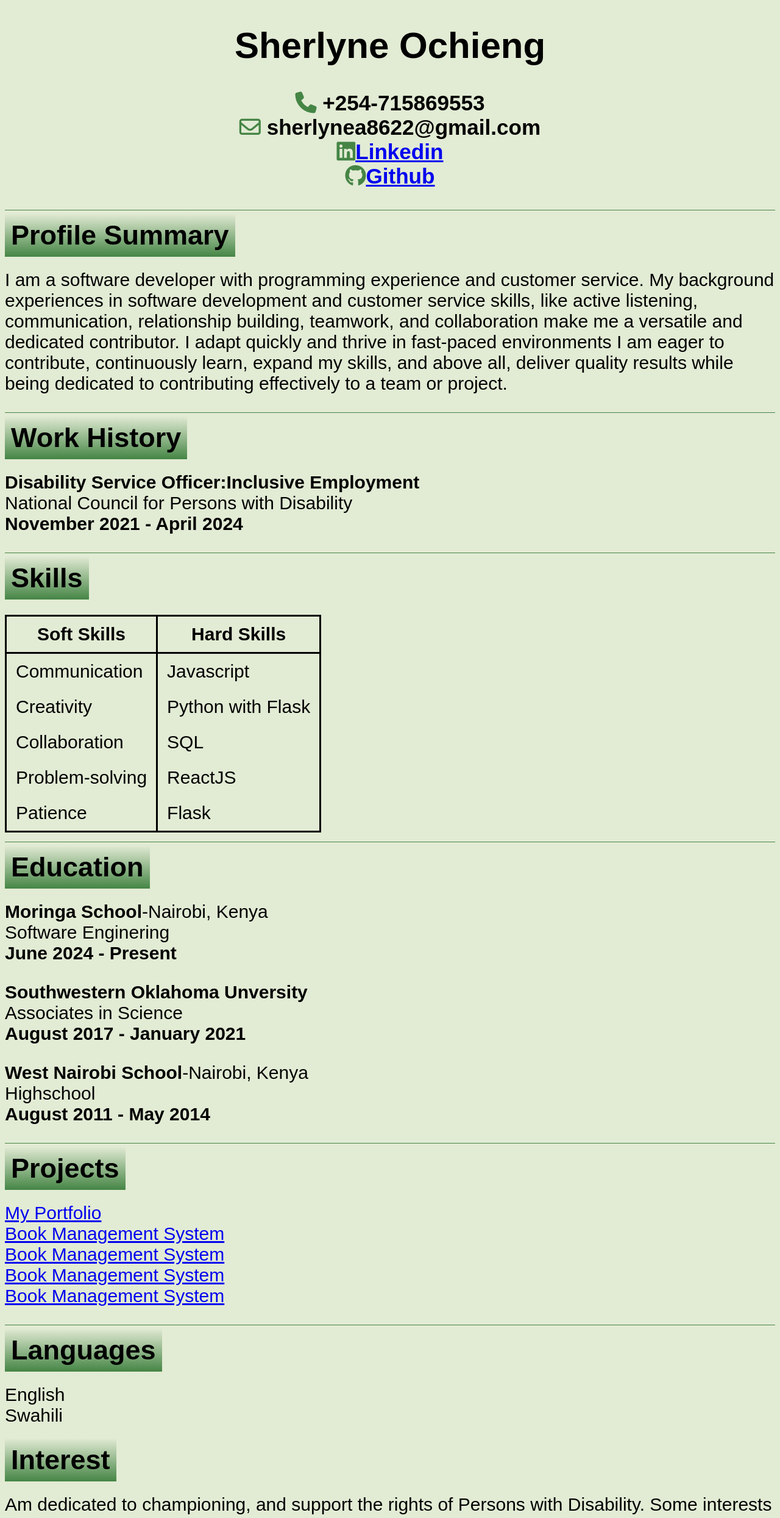
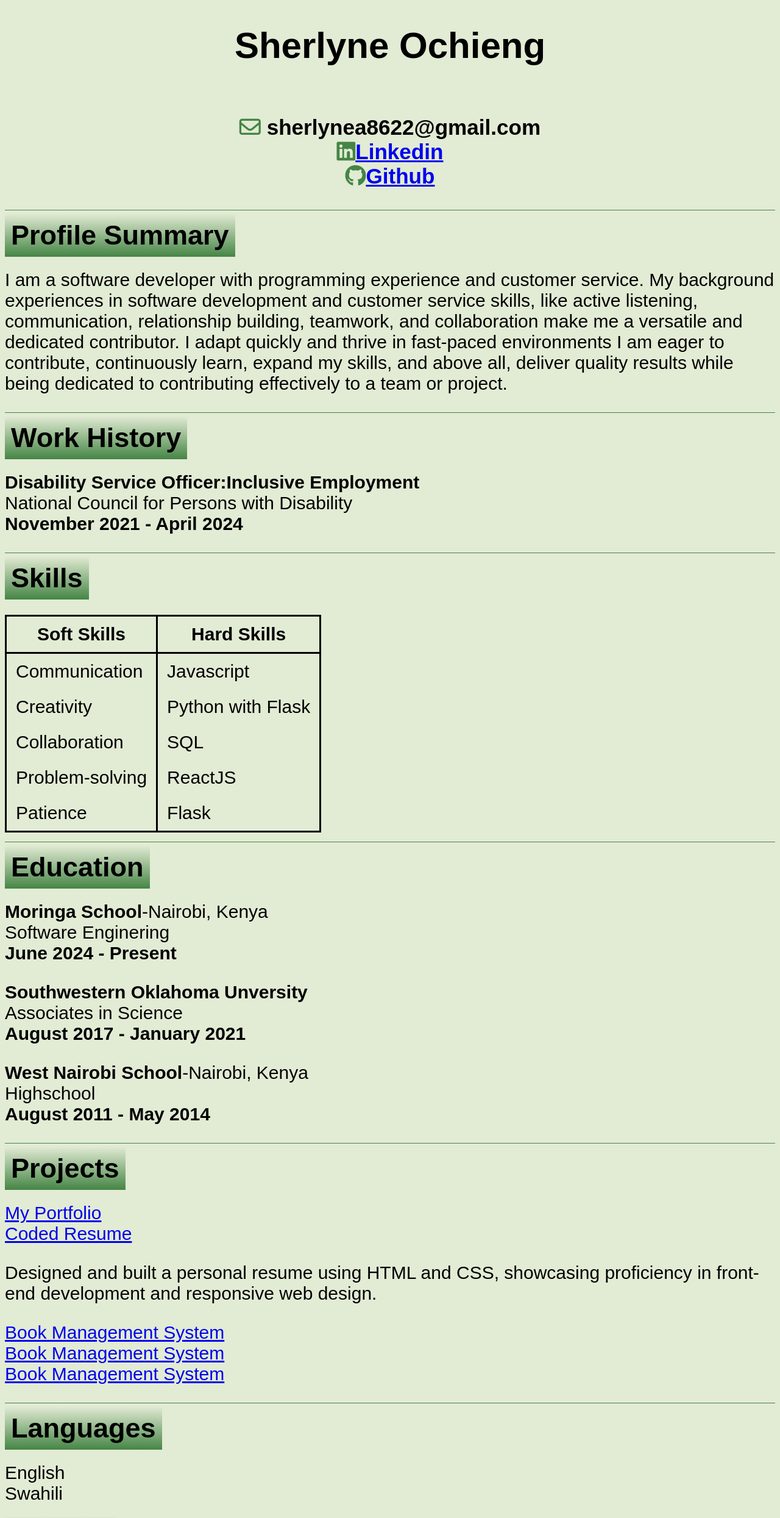
Before and after one commit to ShernOc/resume-cv, a plain HTML site: page index.html in a window 1280 px wide. Shown: the top 2489 px of the page at 61% size. Drawn offline with Linux system fonts and the light colour scheme.

Commit message:
update resume

```diff
--- a/index.html
+++ b/index.html
@@ -12,13 +12,14 @@
     ></script>
   </head>
   <body>
+    <!-- Add the Online Resume: [https://your-resume-link.com] -->
     <header id="header">
       <!-- name -->
       <h1>Sherlyne Ochieng</h1>
       <!-- contacts -->
       <h3>
         <ul>
-          <li><i class="fa-solid fa-phone"></i> +254-715869553</li>
+          <li class="number"><i class="fa-solid fa-phone"></i> +254-715869553</li>
           <li>
             <i class="fa-regular fa-envelope"></i> sherlynea8622@gmail.com
           </li>
@@ -127,7 +128,11 @@
       <h2>Projects</h2>
       <ul>
         <li><a href="#">My Portfolio</a></li>
-        <li><a href="#">Book Management System </a></li>
+        <li><a href="#">Coded Resume </a>
+        <p>
+        Designed and built a personal resume using HTML and CSS, showcasing proficiency in front-end development and responsive web design.
+        </p>
+        </li>
         <li><a href="#">Book Management System</a></li>
         <li><a href="#">Book Management System</a></li>
         <li><a href="#">Book Management System</a></li>
--- a/main.css
+++ b/main.css
@@ -8,6 +8,10 @@
     --backgroundColor:rgb(226, 235, 212);
     --fontFamily:Arial, Helvetica, sans-serif;
 
+}
+/* This hides my number  */
+.number{
+    opacity:0;
 }
 
 /* icons  */
```
Also changed, not shown: 2 other files.
